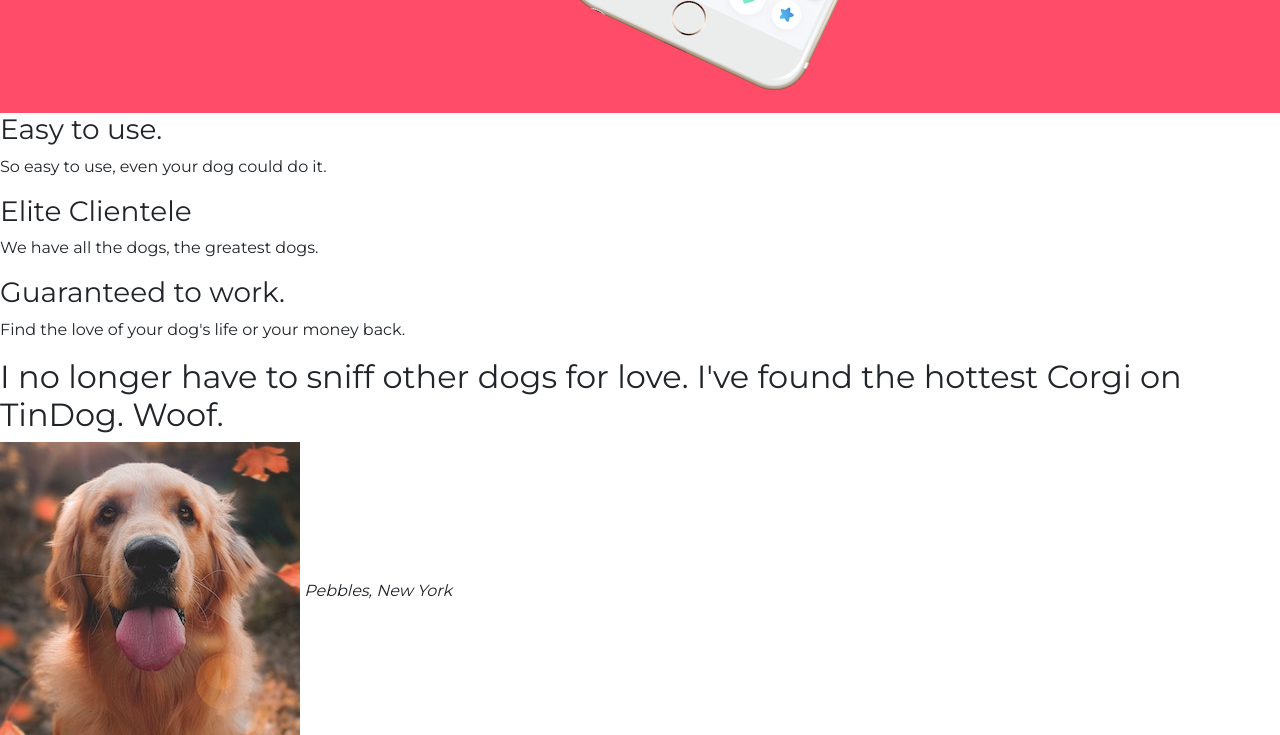
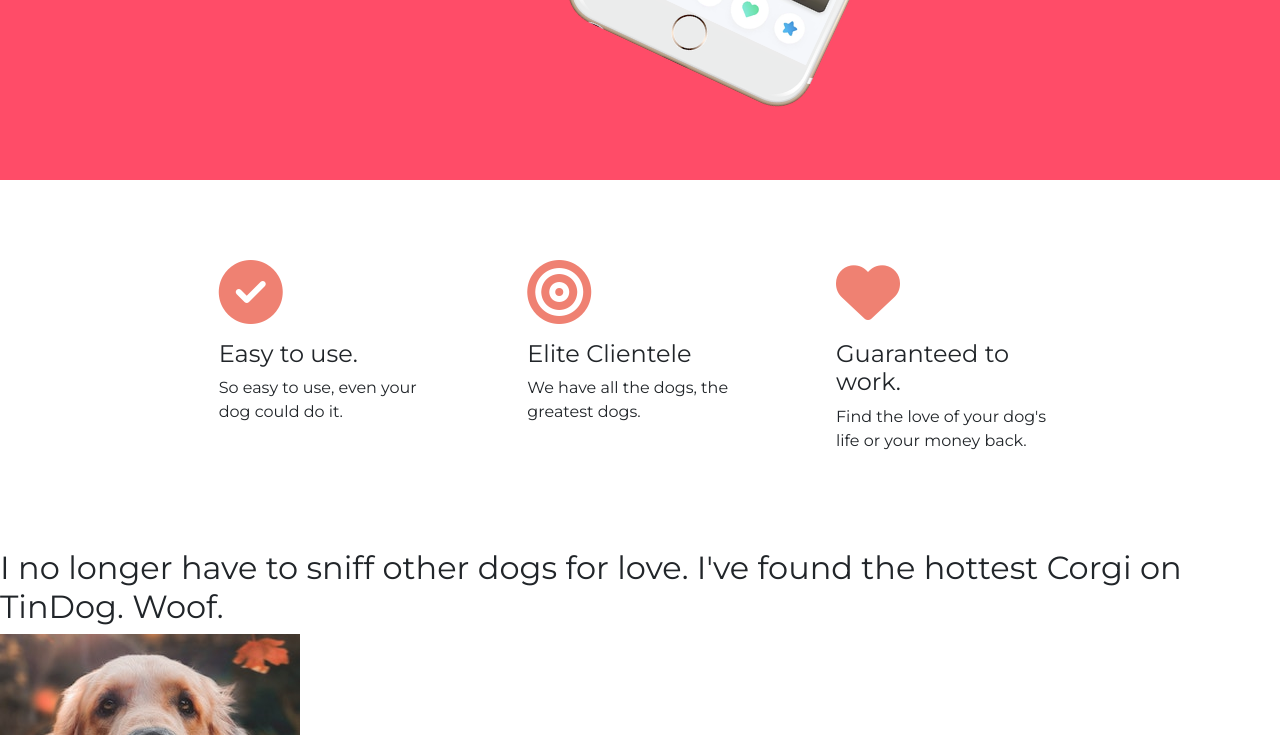
Before and after one commit to ForhanShahriarFahim/TinDog-Website-Bootstrap, a plain HTML site: page index.html in a window 1280 px wide. Shown: the part 630-1365 px from the top of the page. Drawn offline with nearby package versions, Linux system fonts and the light colour scheme.

Commit message:
Lecture 15 completed

```diff
--- a/css/styles.css
+++ b/css/styles.css
@@ -52,3 +52,28 @@
     transform: rotate(25deg);
     width: 60%;
 }
+
+/* with space parent child hierarchicla selectors red right to left */
+
+/* no space read left to right with no hierarchy and no parent/ child ralationship */
+
+#title .container-fluid{
+    padding: 3% 14% 7%;
+}
+
+.feature-title{
+    font-size: 1.5rem;
+}
+
+.feature-box{
+    padding: 4.5%;
+}
+
+.icon{
+    color: #ef8172;
+    margin-bottom: 1rem;
+}
+
+.icon:hover{
+    color: #FF4C68;
+}
--- a/index.html
+++ b/index.html
@@ -22,7 +22,13 @@
     <link rel="stylesheet" href="css/styles.css" />
 
     <!-- Font Awesome -->
-    <link rel="stylesheet" href="https://cdnjs.cloudflare.com/ajax/libs/font-awesome/6.1.1/css/all.min.css" integrity="sha512-KfkfwYDsLkIlwQp6LFnl8zNdLGxu9YAA1QvwINks4PhcElQSvqcyVLLD9aMhXd13uQjoXtEKNosOWaZqXgel0g==" crossorigin="anonymous" referrerpolicy="no-referrer" />
+    <link
+      rel="stylesheet"
+      href="https://cdnjs.cloudflare.com/ajax/libs/font-awesome/6.1.1/css/all.min.css"
+      integrity="sha512-KfkfwYDsLkIlwQp6LFnl8zNdLGxu9YAA1QvwINks4PhcElQSvqcyVLLD9aMhXd13uQjoXtEKNosOWaZqXgel0g=="
+      crossorigin="anonymous"
+      referrerpolicy="no-referrer"
+    />
 
     <!--    Bootstrap js files-->
     <script
@@ -99,15 +105,29 @@
 
     <!-- Features -->
 
-    <section id="features">
-      <h3>Easy to use.</h3>
-      <p>So easy to use, even your dog could do it.</p>
+    <section class="white-section" id="features">
+      <div class="container-fluid">
+        <div class="row">
+          <div class="feature-box col-lg-4">
+            <i class="icon fas fa-check-circle fa-4x"></i>
+            <h3 class="feature-title">Easy to use.</h3>
+            <p>So easy to use, even your dog could do it.</p>
+          </div>
 
-      <h3>Elite Clientele</h3>
-      <p>We have all the dogs, the greatest dogs.</p>
+          <div class="feature-box col-lg-4">
+            <i class="icon fas fa-bullseye fa-4x"></i>
+            <h3 class="feature-title">Elite Clientele</h3>
+            <p>We have all the dogs, the greatest dogs.</p>
+          </div>
 
-      <h3>Guaranteed to work.</h3>
-      <p>Find the love of your dog's life or your money back.</p>
+          <div class="feature-box col-lg-4">
+            <i class="icon fas fa-heart fa-4x"></i>
+            <h3 class="feature-title">Guaranteed to work.</h3>
+            <p>Find the love of your dog's life or your money back.</p>
+          </div>
+        </div>
+
+      </div>
     </section>
 
     <!-- Testimonials -->
```
